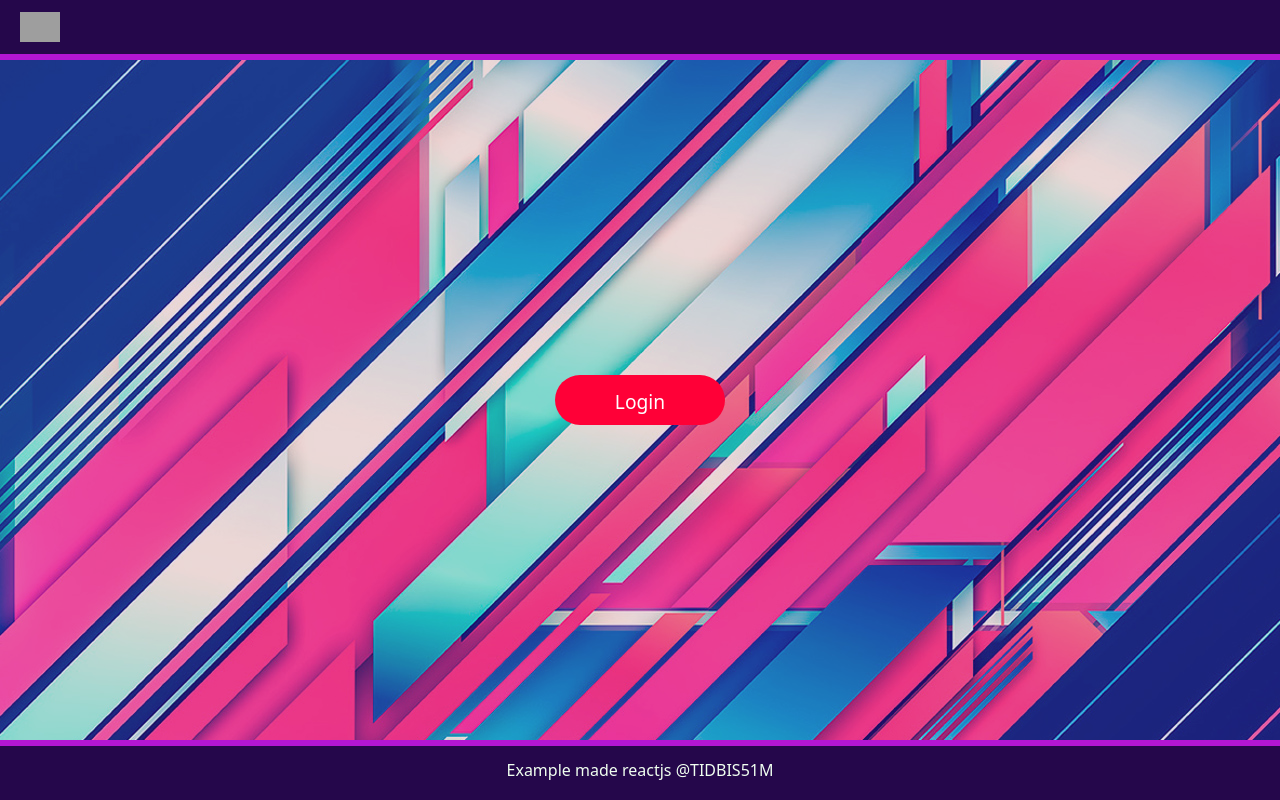
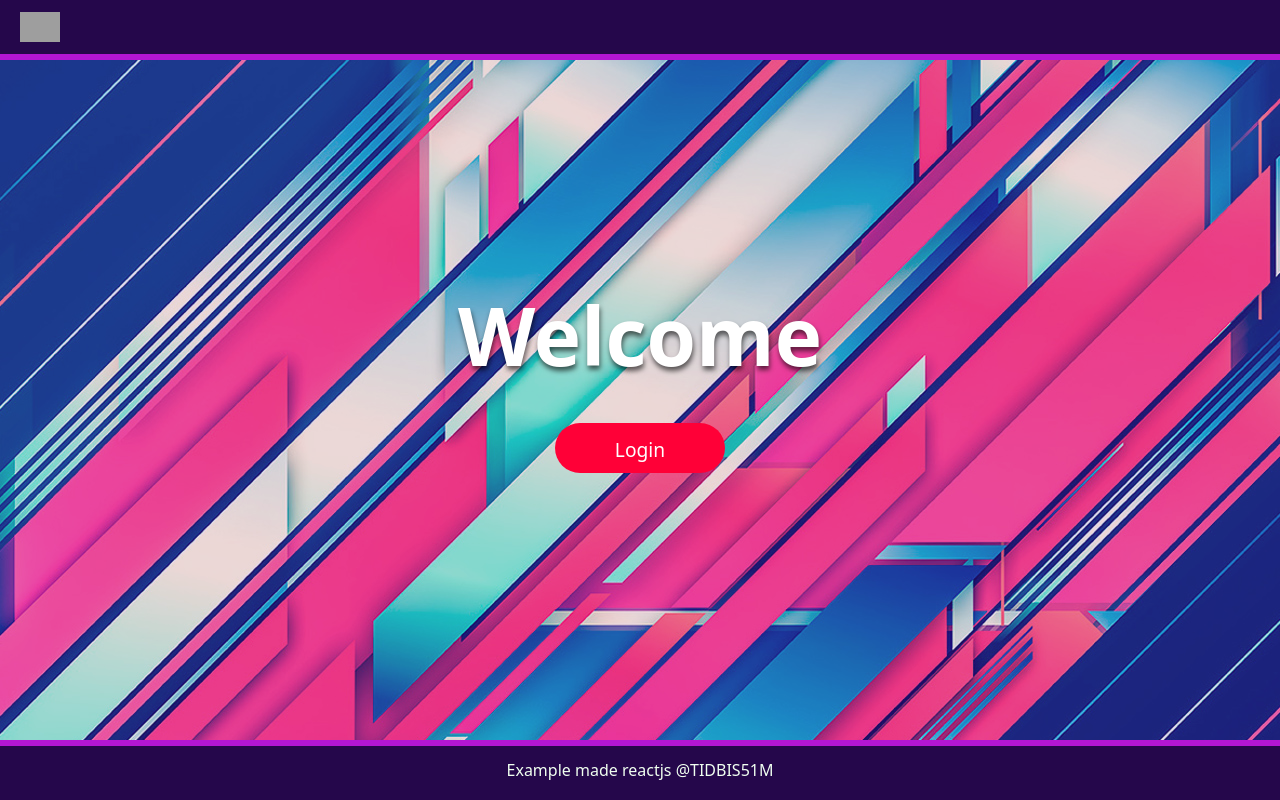
Before and after one commit to EdyRivas/React, a React (Create React App) app: page / in a window 1280 px wide. Built offline with nearby package versions, Linux system fonts and the light colour scheme; grey boxes are pictures that could not be loaded.

Commit message:
se pone un link al botn

```diff
--- a/src/pages/main/Main.jsx
+++ b/src/pages/main/Main.jsx
@@ -8,8 +8,8 @@ const Main = props => {
         <React.Fragment>
             <div className="Main">
                 <div className="Main__content">
-                    <h1 className="Main__title">{props.title}</h1>
-                    <Button contentText={"Login"}></Button>
+                    <h1 className="Main__title">{props.title || "Welcome"}</h1>
+                    <Button contentText={"Login"} Link={"/new"}></Button>
                 </div>
                 <Hero h={"88vh"}></Hero>
             </div>
```
